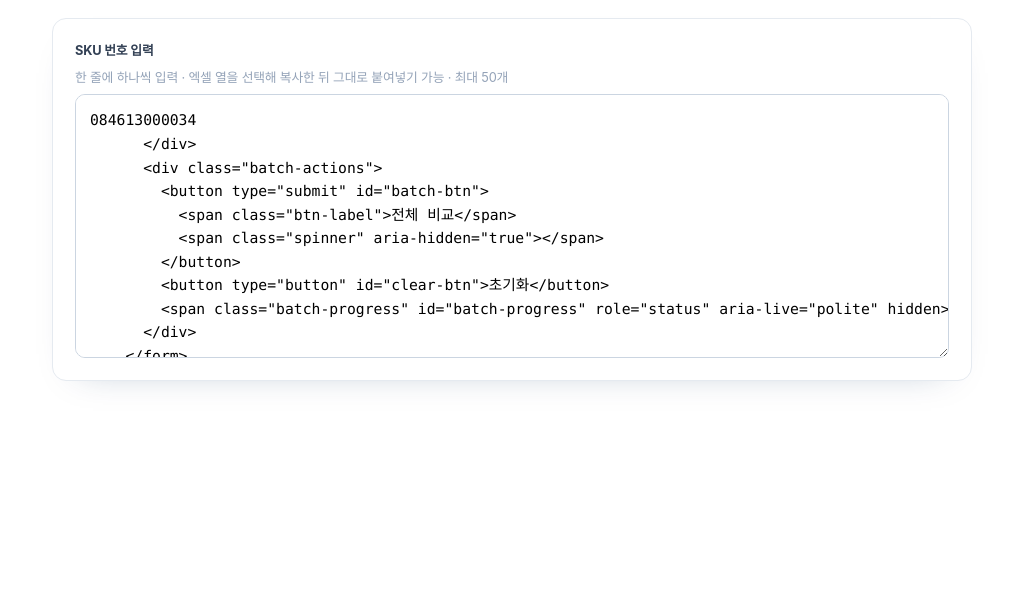
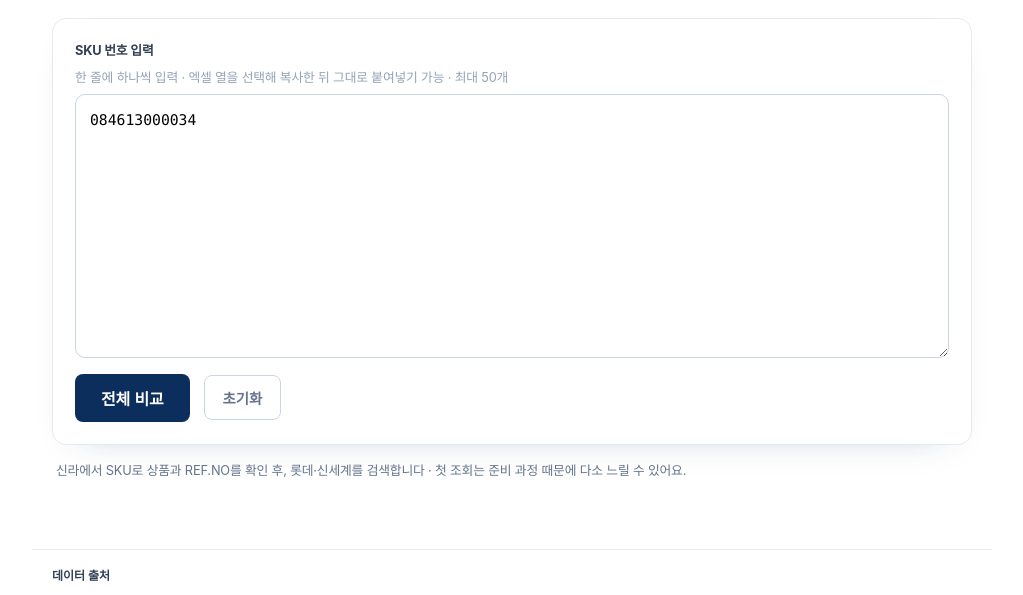
Before and after one commit to jongho1972/smart-duty-free, a FastAPI app: page / in a window 1280 px wide. Shown: the part 111-706 px from the top of the page, without its empty margins (128-1151 px from the left). Before the commit the page ends 498 px from the top, so only its background shows below. Run offline with FastAPI, Linux system fonts and the light colour scheme; some web fonts are replaced.

Commit message:
hotfix: 입력창 </textarea> 닫는 태그 복구
직전 커밋에서 </textarea>가 누락돼 이후 템플릿 HTML이 입력창에
그대로 노출되던 문제 수정.

Co-Authored-By: Claude Opus 4.8 <noreply@anthropic.com>

```diff
--- a/app/templates/index.html
+++ b/app/templates/index.html
@@ -64,7 +64,7 @@
       <div class="field">
         <label for="batch-input">SKU 번호 입력</label>
         <p class="field-desc">한 줄에 하나씩 입력 · 엑셀 열을 선택해 복사한 뒤 그대로 붙여넣기 가능 · 최대 50개</p>
-        <textarea id="batch-input" rows="10" placeholder="976314000009&#10;731616005923&#10;867023000061">084613000034
+        <textarea id="batch-input" rows="10" placeholder="976314000009&#10;731616005923&#10;867023000061">084613000034</textarea>
       </div>
       <div class="batch-actions">
         <button type="submit" id="batch-btn">
```
